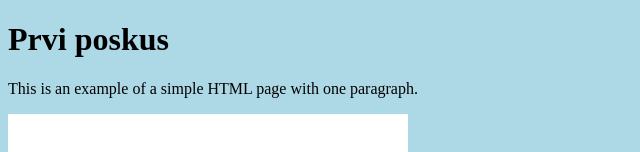
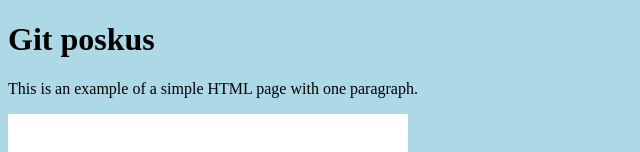
Before and after one commit to ZigaIkovic/Poskus, a plain HTML site: page index.html in a window 1280 px wide. Shown: the top 152 px of the page, without its empty margins (0-640 px from the left). Drawn offline with Linux system fonts and the light colour scheme.

Commit message:
Update index.html

```diff
--- a/index.html
+++ b/index.html
@@ -8,7 +8,7 @@
         </style>
     </head>
     <body>
-        <H1>Prvi poskus</H1>
+        <H1>Git poskus</H1>
         <p>This is an example of a simple HTML page with one paragraph.</p>
         <img src="Slike/try.jpg" alt="try" width="400">
         <address>Ziga Ikovic</address>
```
